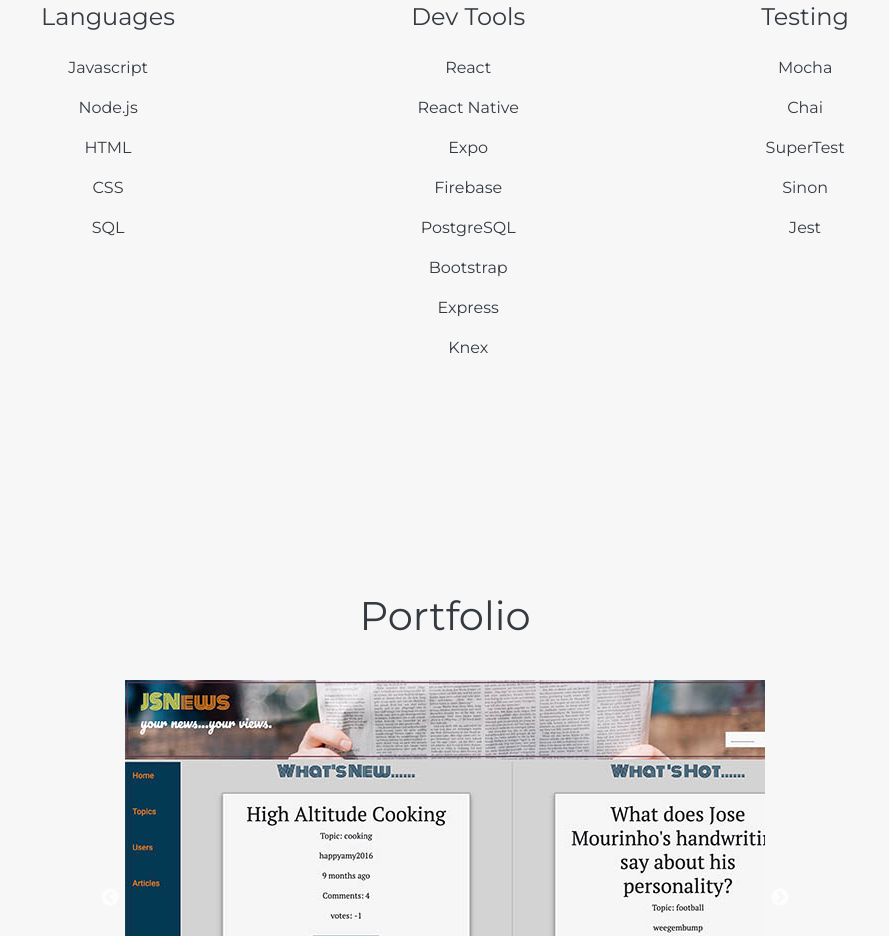
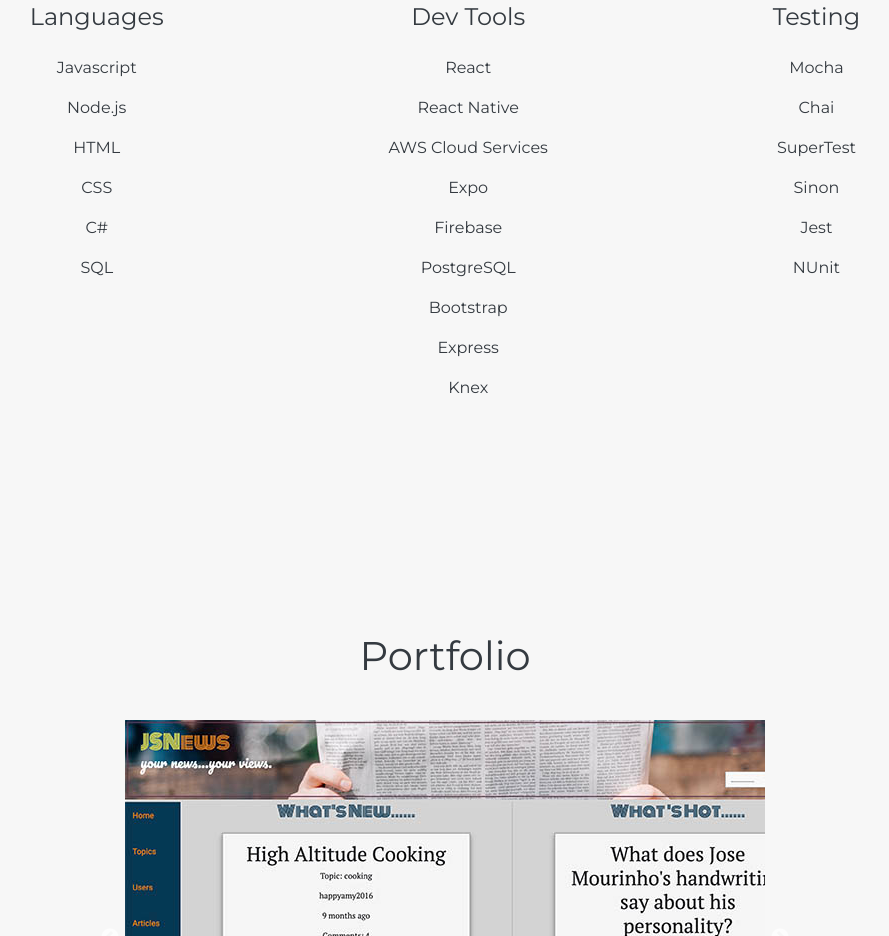
Before and after one commit to johnnezzi/PortfolioSite, a React (Create React App) app in the folder newwebsite/: page / in a window 1280 px wide. Shown: the part 1640-2576 px from the top of the page, without its empty margins (195-1084 px from the left). Built offline with nearby package versions, Linux system fonts and the light colour scheme.

Commit message:
update stack

```diff
--- a/newwebsite/src/components/Techstack.js
+++ b/newwebsite/src/components/Techstack.js
@@ -12,12 +12,14 @@
           <p>Node.js</p>
           <p>HTML</p>
           <p>CSS</p>
+          <p>C#</p>
           <p>SQL</p>
         </div>
         <div className='header'>
           <h4 className='header' >Dev Tools</h4>
           <p>React</p>
           <p>React Native</p>
+          <p>AWS Cloud Services</p>
           <p>Expo</p>
           <p>Firebase</p>
           <p>PostgreSQL</p>
@@ -32,6 +34,7 @@
           <p>SuperTest</p>
           <p>Sinon</p>
           <p>Jest</p>
+          <p>NUnit</p>
         </div>
       </div>
     </div>
```
